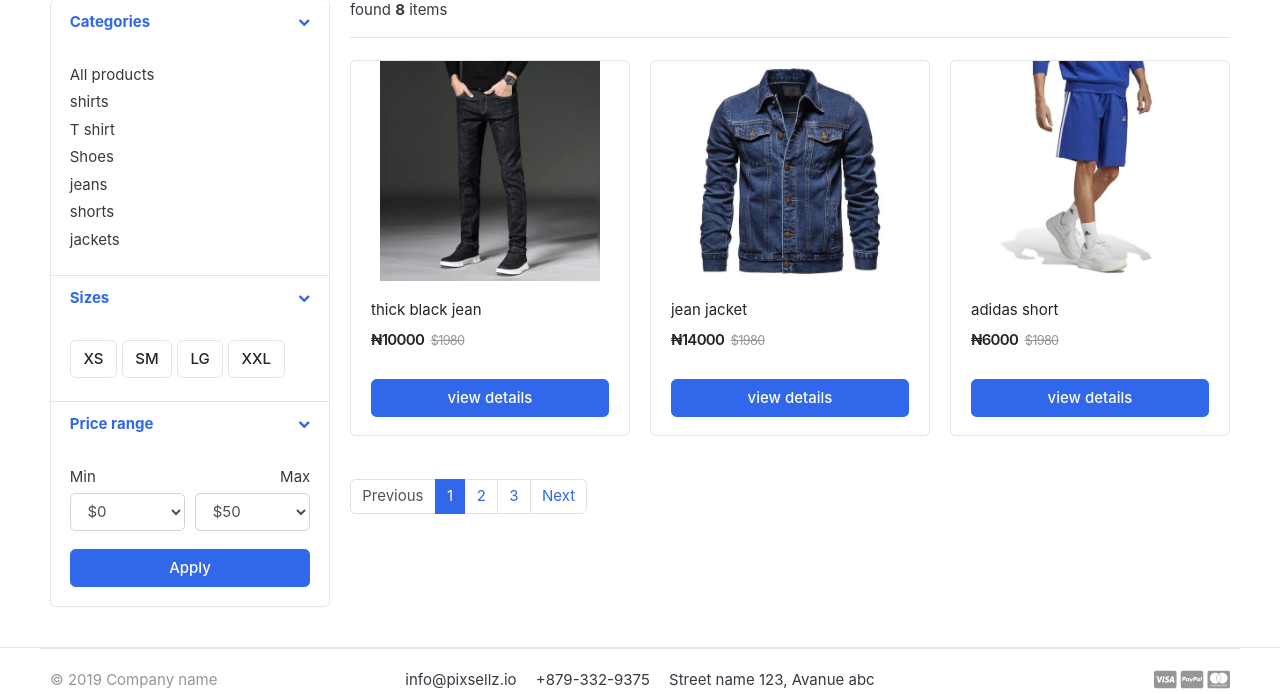
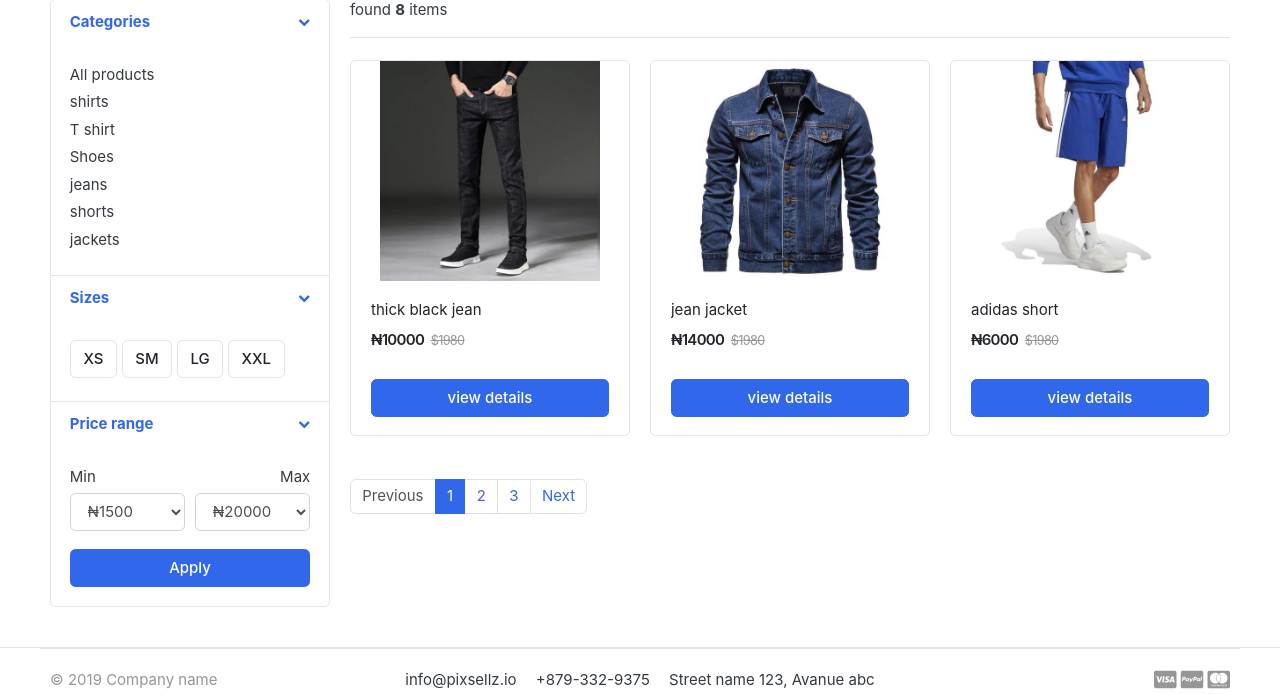
Before and after one commit to chimboy19/ecommerce-store, a Django app: page /store/ in a window 1280 px wide. Shown: the part 295-989 px from the top of the page. Run offline with Django 5.2, Linux system fonts and the light colour scheme; data comes from the database, SQL or seed files in the repository; both versions use the stored data as it was after the commit; some libraries are stand-ins or nearby versions; some web fonts are replaced.

Commit message:
adjust money sign

```diff
--- a/greatkart/templates/cart.html
+++ b/greatkart/templates/cart.html
@@ -77,8 +77,8 @@
 	</td>
 	<td>
 		<div class="price-wrap">
-			<var class="price">${{cart_item.sub_total}}</var>
-			<small class="text-muted"> ${{cart_item.product.price}} </small>
+			<var class="price">₦{{cart_item.sub_total}}</var>
+			<small class="text-muted">₦ {{cart_item.product.price}} </small>
 		</div> <!-- price-wrap .// -->
 	</td>
 	<td class="text-right">
--- a/greatkart/templates/store.html
+++ b/greatkart/templates/store.html
@@ -88,25 +88,25 @@
 				  <label>Min</label>
 				  <!-- <input class="form-control" placeholder="$0" type="number"> -->
 				  	<select class="mr-2 form-control">
-						<option value="0">$0</option>
-						<option value="50">$50</option>
-						<option value="100">$100</option>
-						<option value="150">$150</option>
-						<option value="200">$200</option>
-						<option value="500">$500</option>
-						<option value="1000">$1000</option>
+						<option value="0">₦1500</option>
+						<option value="50">₦5000</option>
+						<option value="100">₦6000</option>
+						<option value="150">₦8000</option>
+						<option value="200">₦10000</option>
+						<option value="500">₦15000</option>
+						<option value="1000">₦18000</option>
 					</select>
 				</div>
 				<div class="form-group text-right col-md-6">
 				  <label>Max</label>
 				  	<select class="mr-2 form-control">
-						<option value="50">$50</option>
-						<option value="100">$100</option>
-						<option value="150">$150</option>
-						<option value="200">$200</option>
-						<option value="500">$500</option>
-						<option value="1000">$1000</option>
-						<option value="2000">$2000+</option>
+						<option value="50">₦20000</option>
+						<option value="100">₦24000</option>
+						<option value="150">₦25000</option>
+						<option value="200">₦30000</option>
+						<option value="500">₦35000</option>
+						<option value="1000">₦40000</option>
+						<option value="2000">₦50000+</option>
 					</select>
 				</div>
 				</div> <!-- form-row.// -->
```
Also changed, not shown: greatkart/db.sqlite3.
